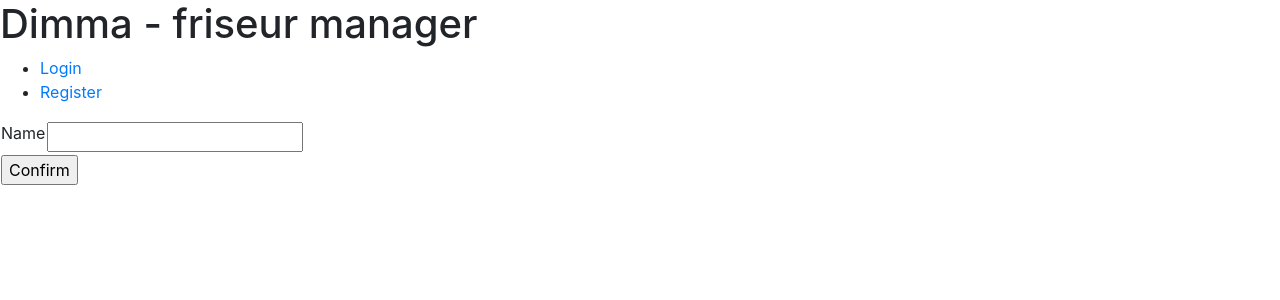
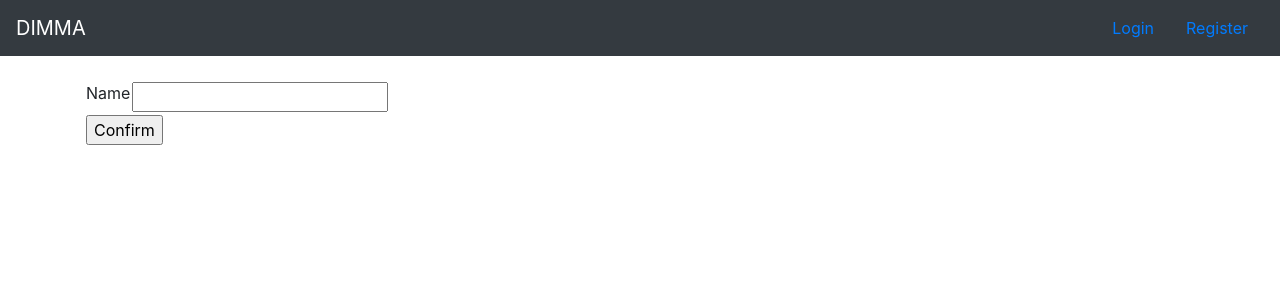
Before and after one commit to stadibo/friseur-manager, a Flask app: page /appointments/reserve/1/1/1/new in a window 1280 px wide. Shown: the top 300 px of the page. Run offline with Flask 2, Linux system fonts and the light colour scheme; some libraries are stand-ins or nearby versions.

Commit message:
Added bootstrap to layout

```diff
--- a/application/templates/layout.html
+++ b/application/templates/layout.html
@@ -10,38 +10,41 @@
 </head>
 
 <body>
-  <h1>Dimma - friseur manager</h1>
+  <nav class="navbar navbar-expand-md navbar-dark bg-dark mb-4">
+    <a class="navbar-brand" href="#">DIMMA</a>
+    <button class="navbar-toggler" type="button" data-toggle="collapse" data-target="#navbarCollapse" aria-controls="navbarCollapse"
+      aria-expanded="false" aria-label="Toggle navigation">
+      <span class="navbar-toggler-icon"></span>
+    </button>
+    <div class="collapse navbar-collapse" id="navbarCollapse">
+      <ul class="navbar-nav mr-auto">
+        {% if current_user.is_authenticated and current_user.role.name == "ADMIN" %}
+        <li class="nav-item">
+          <a class="nav-link" href="{{ url_for('users_index') }}">List accounts</a>
+        </li>
+        <li class="nav-item">
+          <a class="nav-link" href="{{ url_for('auth_new_friseur') }}">New friseur</a>
+        </li>
+        {% endif %}
+      </ul>
+      <div class="form-inline mt-2 mt-md-0">
+        {% if current_user.is_authenticated %}
+        <a class="nav-link" href="{{ url_for('auth_logout') }}">{{ current_user.name }} -- Logout</a>
+        {% else %}
+        <a class="nav-link" href="{{ url_for('auth_login') }}">Login</a>
+        <a class="nav-link" href="{{ url_for('auth_register') }}">Register</a>
+        {% endif %}
+      </div>
+    </div>
+  </nav>
 
-  {% if current_user.is_authenticated %}
-  <p>
-    Logged in as {{ current_user.name }} <a href="{{ url_for('auth_logout') }}">Logout</a>
-  </p>
-
-  {% if current_user.role.name == "ADMIN" %}
-  <ul>
-    <li><a href="{{ url_for('users_index') }}">List accounts</a></li>
-    <li><a href="{{ url_for('auth_new_friseur') }}">Create new friseur</a></li>
-  </ul>
-  {% endif %}
-
-  {% else %}
-  <ul>
-    <li><a href="{{ url_for('auth_login') }}">Login</a></li>
-    <li><a href="{{ url_for('auth_register') }}">Register</a></li>
-  </ul>
-  {% endif %}
-
-
-
-
-
-
-
-  {% block body %}
-  <p>
-    Content.
-  </p>
-  {% endblock %}
+  <main role="main" class="container">
+    {% block body %}
+    <p>
+      Content.
+    </p>
+    {% endblock %}
+  </main>
 
   <script src="https://code.jquery.com/jquery-3.2.1.slim.min.js" integrity="sha384-KJ3o2DKtIkvYIK3UENzmM7KCkRr/rE9/Qpg6aAZGJwFDMVNA/GpGFF93hXpG5KkN"
     crossorigin="anonymous"></script>
--- a/application/work_days/models.py
+++ b/application/work_days/models.py
@@ -1,11 +1,6 @@
 from application import db
 from application.models import Base
 
-# users = db.Table("account_work_day",
-#     db.Column("account_id", db.Integer, db.ForeignKey("account.id"), primary_key=True),
-#     db.Column("work_day_id", db.Integer, db.ForeignKey("work_day.id"), primary_key=True))
-
-# users = db.relationship("User", secondary=users, lazy=True, backref=db.backref("work_days", lazy=True))
 
 class Work_day(Base):
 
```
